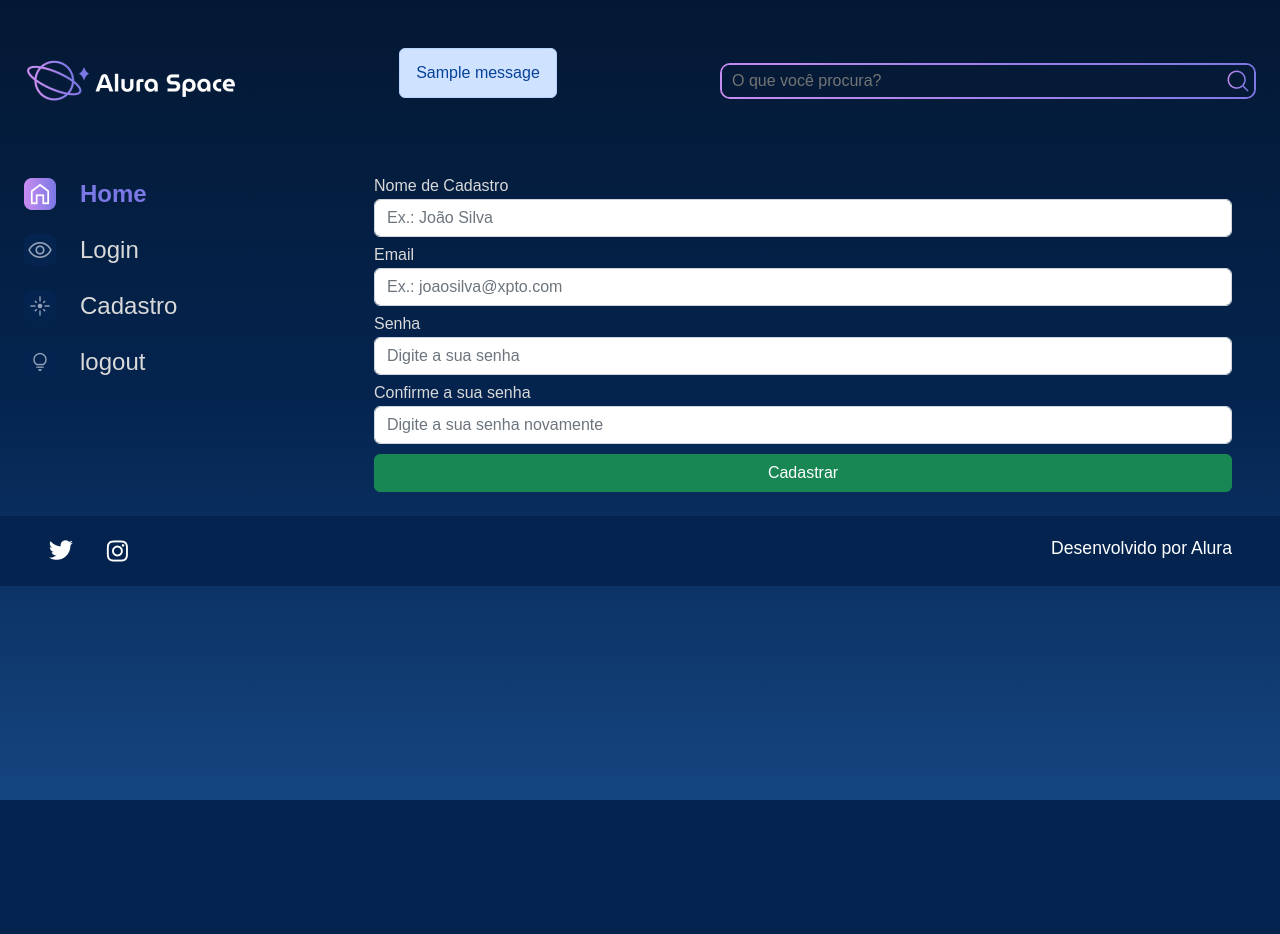
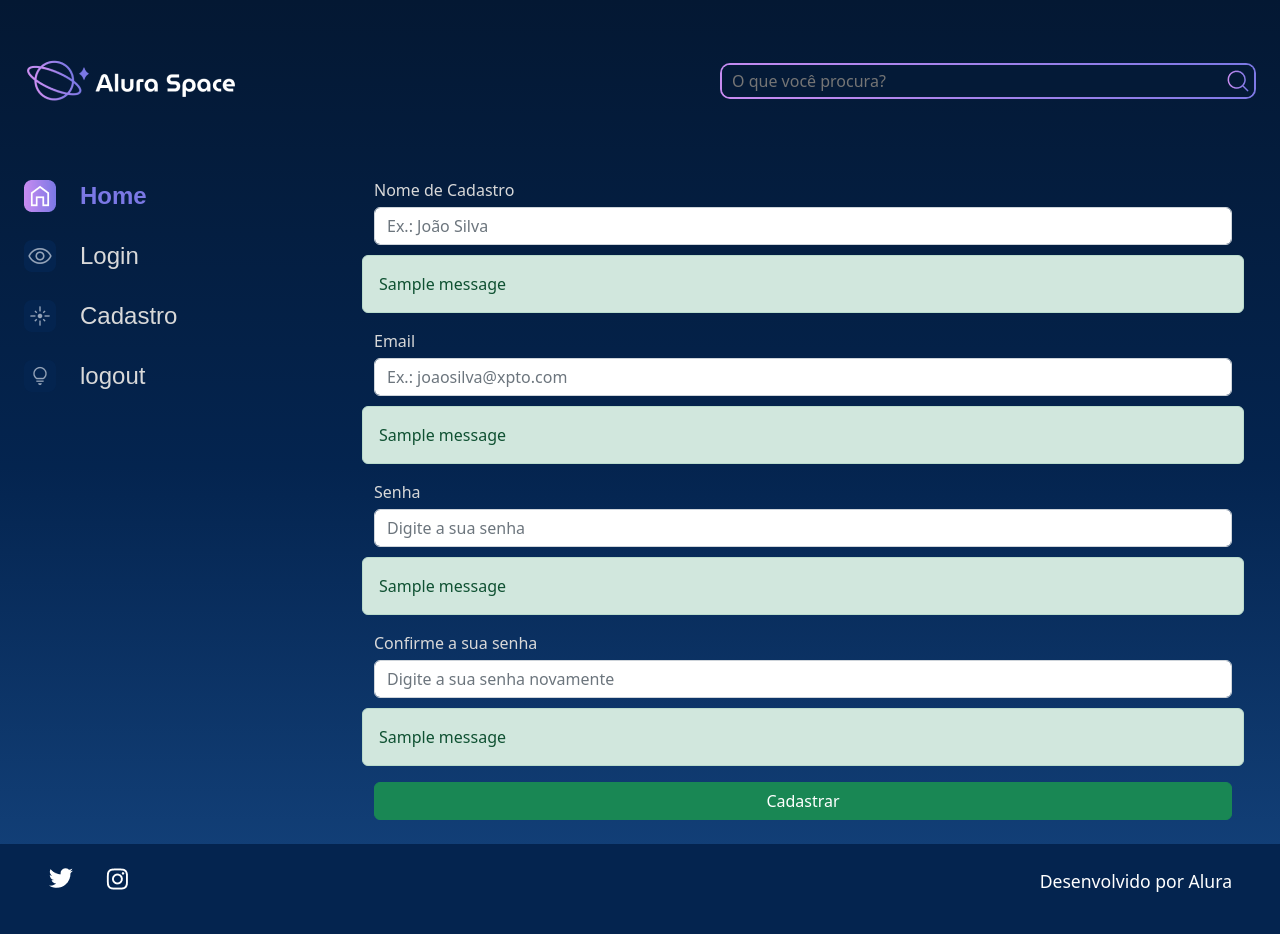
Before and after one commit to Raphael-Soares/Alura-Space, a Django app: page /cadastro in a window 1280 px wide. Before the commit the page ends 800 px from the top, so only its background shows below. Run offline with Django 4.2, Linux system fonts and the light colour scheme; one stand-in notice (Sample message) is shown.

Commit message:
Partial para alertas

```diff
--- /dev/null
+++ b/templates/galeria/partials/_alertas.html
@@ -0,0 +1,7 @@
+{% if messages %}
+    {% for message in messages %}
+        <div class="alert alert-{{ message.tags }}">
+            {{message}}
+        </div>
+    {% endfor %}
+{% endif %}
--- a/templates/galeria/partials/_header.html
+++ b/templates/galeria/partials/_header.html
@@ -2,11 +2,7 @@
 
 <header class="cabecalho">
   <img src="{% static '/assets/logo/Logo(2).png' %}" alt="Logo da Alura Space" />
-  {% for message in messages %}
-  <div class="alert alert-primary ">
-    <p id="messages">{{message}}</p>
-  </div>
-{%endfor%}
+
   <div class="cabecalho__busca">
     <div class="busca__fundo">
       <form action="{% url 'buscar'%}" class="busca__fundo">
--- a/templates/usuarios/base.html
+++ b/templates/usuarios/base.html
@@ -11,8 +11,8 @@
         <link rel="preconnect" href="https://fonts.googleapis.com">
         <link rel="preconnect" href="https://fonts.gstatic.com" crossorigin>
         <link href="https://fonts.googleapis.com/css2?family=Poppins:wght@400;500;600&display=swap" rel="stylesheet">
+        <link rel="stylesheet" href="{% static '/styles/style.css' %}">
         <link href="https://cdn.jsdelivr.net/npm/bootstrap@5.2.2/dist/css/bootstrap.min.css" rel="stylesheet" integrity="sha384-Zenh87qX5JnK2Jl0vWa8Ck2rdkQ2Bzep5IDxbcnCeuOxjzrPF/et3URy9Bv1WTRi" crossorigin="anonymous">
-        <link rel="stylesheet" href="{% static 'styles/style.css' %}">
     </head>
 
     <body>
--- a/templates/usuarios/cadastro.html
+++ b/templates/usuarios/cadastro.html
@@ -11,11 +11,7 @@
                     {{ field }}
                 </div>
 
-                {% for error in field.errors %}
-                    <div class="alert alert-danger">
-                        {{error}}
-                    </div>
-                {% endfor %}
+                {% include 'galeria/partials/_alertas.html' %}
 
                 {% endfor %}
 
--- a/templates/usuarios/login.html
+++ b/templates/usuarios/login.html
@@ -9,6 +9,8 @@
                                 {{ field }}
                             </div>
                         {% endfor %}
+                        {% include 'galeria/partials/_alertas.html' %}
+
                         <div class="">
                             <button type="submit" class="btn btn-success col-12" style="padding: top 5px;">Cadastrar</button>
                         </div>
```
Also changed, not shown: core/settings.py (+8 -0 lines).
